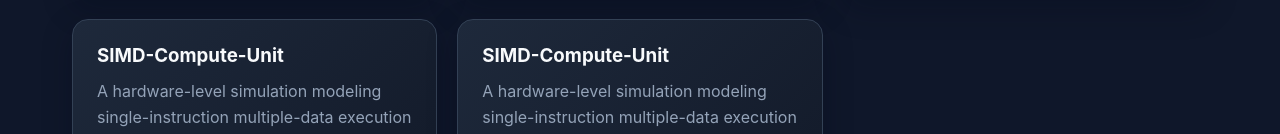
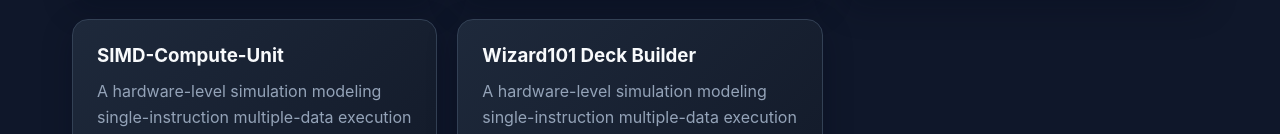
Before and after one commit to rchowd9/personal-portfolio, a React (Vite) app: page /#/projects in a window 1280 px wide. Shown: the part 1845-1979 px from the top of the page. Built offline with nearby package versions, Linux system fonts and the light colour scheme.

Commit message:
called each of the criterions and diagnosed their misses

```diff
--- a/src/pages/Projects.jsx
+++ b/src/pages/Projects.jsx
@@ -97,7 +97,7 @@
     },
 
     {
-      title: "SIMD-Compute-Unit",
+      title: "Wizard101 Deck Builder",
       description:
         "A hardware-level simulation modeling single-instruction multiple-data execution streams and vector register behavior.",
       tech: ["C++", "SystemVerilog"],
```
